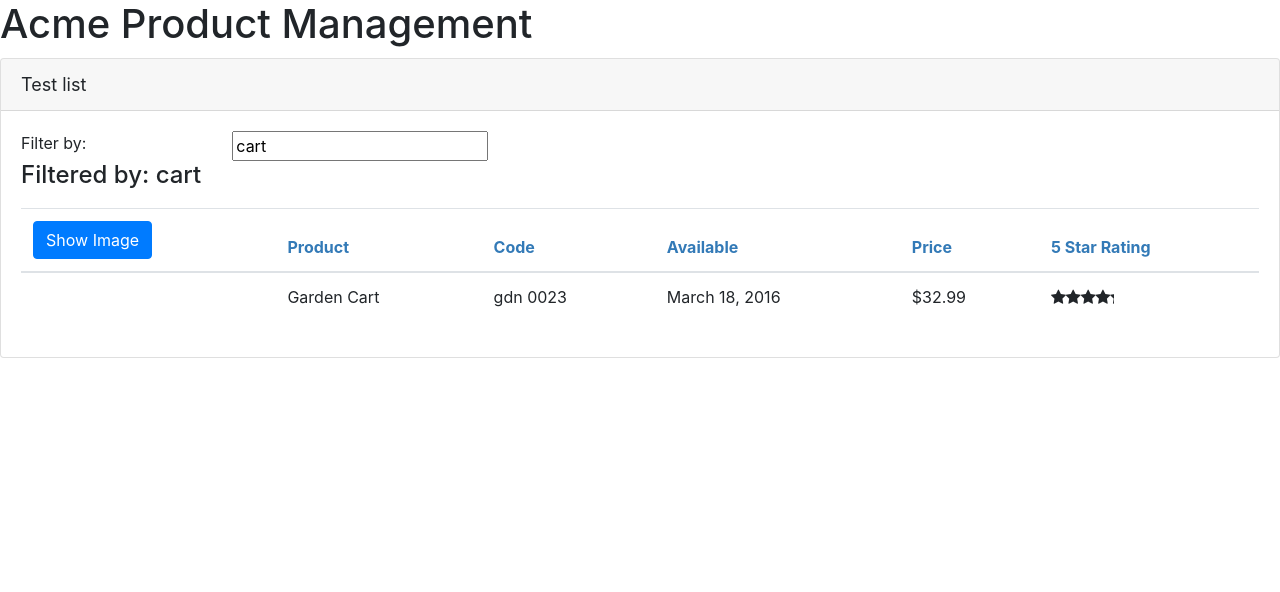
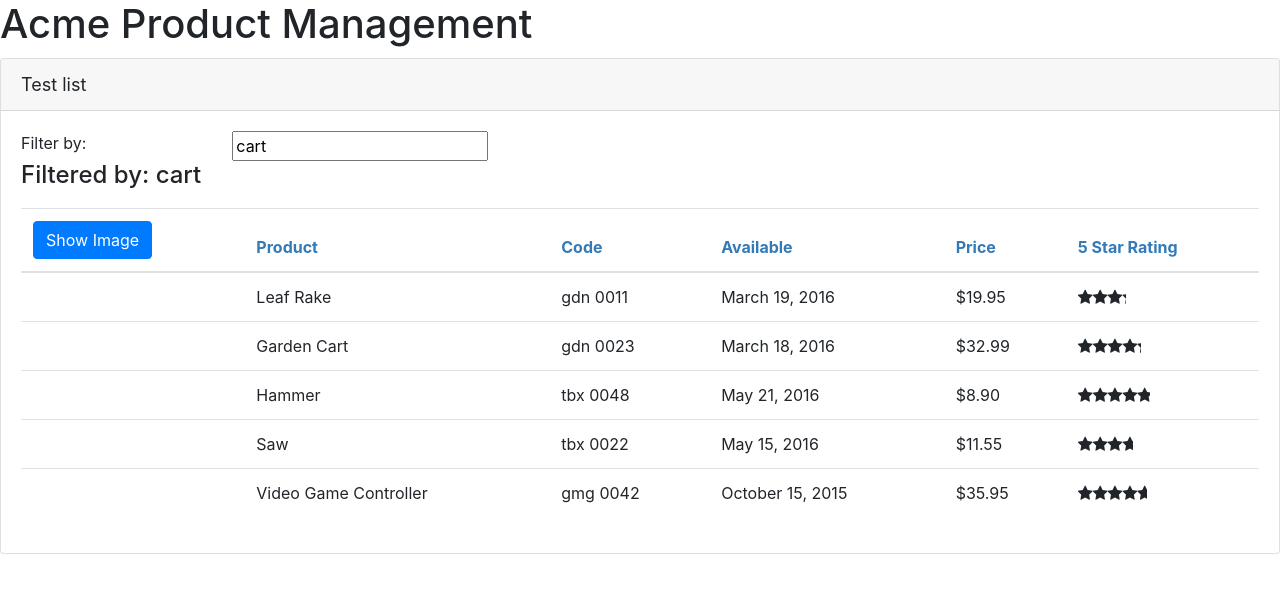
Before and after one commit to kkasior/anginz, an Angular app: page / in a window 1280 px wide. Shown: the top 592 px of the page. Built offline with nearby package versions, Linux system fonts and the light colour scheme.

Commit message:
added dependency injection

```diff
--- a/src/app/products/product-list-component.ts
+++ b/src/app/products/product-list-component.ts
@@ -1,5 +1,6 @@
 import { Component, OnInit } from "@angular/core";
 import { IProduct } from "./product";
+import { productService } from "./productService";
 
 @Component({
     selector:'pm-products',
@@ -13,8 +14,7 @@
     showImage : boolean = false;
     filteredProducts: IProduct[];
 
-    constructor() {
-        this.filteredProducts = this.products;
+    constructor(private productService: productService) {
         this.listFilter = 'cart';
     }
 
@@ -51,7 +51,8 @@
         this.showImage = !this.showImage;
     }
     ngOnInit(): void {
-        console.log('OnInit');
+        this.products = this.productService.getProducts();
+                this.filteredProducts = this.products;
     }
     perfromFilter(filterBy : string ) : IProduct[] {
         filterBy = filterBy.toLocaleLowerCase();
--- /dev/null
+++ b/src/app/products/productService.ts
@@ -0,0 +1,62 @@
+import { Injectable } from "@angular/core";
+import { IProduct } from "./product";
+
+@Injectable({
+    providedIn: 'root'
+})
+export class productService{
+    getProducts(): IProduct[]{
+        return[
+            {
+              "productId": 1,
+              "productName": "Leaf Rake",
+              "productCode": "GDN-0011",
+              "releaseDate": "March 19, 2016",
+              "description": "Leaf rake with 48-inch wooden handle.",
+              "price": 19.95,
+              "starRating": 3.2,
+              "imageUrl": "https://openclipart.org/image/300px/svg_to_png/26215/Anonymous_Leaf_Rake.png"
+            },
+            {
+              "productId": 2,
+              "productName": "Garden Cart",
+              "productCode": "GDN-0023",
+              "releaseDate": "March 18, 2016",
+              "description": "15 gallon capacity rolling garden cart",
+              "price": 32.99,
+              "starRating": 4.2,
+              "imageUrl": "https://openclipart.org/image/300px/svg_to_png/58471/garden_cart.png"
+            },
+            {
+              "productId": 5,
+              "productName": "Hammer",
+              "productCode": "TBX-0048",
+              "releaseDate": "May 21, 2016",
+              "description": "Curved claw steel hammer",
+              "price": 8.9,
+              "starRating": 4.8,
+              "imageUrl": "https://openclipart.org/image/300px/svg_to_png/73/rejon_Hammer.png"
+            },
+            {
+              "productId": 8,
+              "productName": "Saw",
+              "productCode": "TBX-0022",
+              "releaseDate": "May 15, 2016",
+              "description": "15-inch steel blade hand saw",
+              "price": 11.55,
+              "starRating": 3.7,
+              "imageUrl": "https://openclipart.org/image/300px/svg_to_png/27070/egore911_saw.png"
+            },
+            {
+              "productId": 10,
+              "productName": "Video Game Controller",
+              "productCode": "GMG-0042",
+              "releaseDate": "October 15, 2015",
+              "description": "Standard two-button video game controller",
+              "price": 35.95,
+              "starRating": 4.6,
+              "imageUrl": "https://openclipart.org/image/300px/svg_to_png/120337/xbox-controller_01.png"
+            }
+          ];
+    }
+}
```
